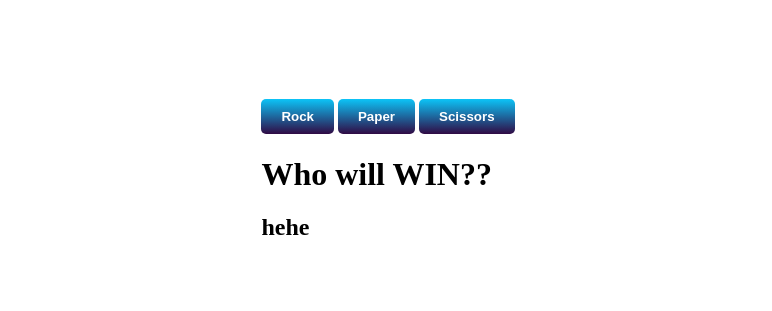
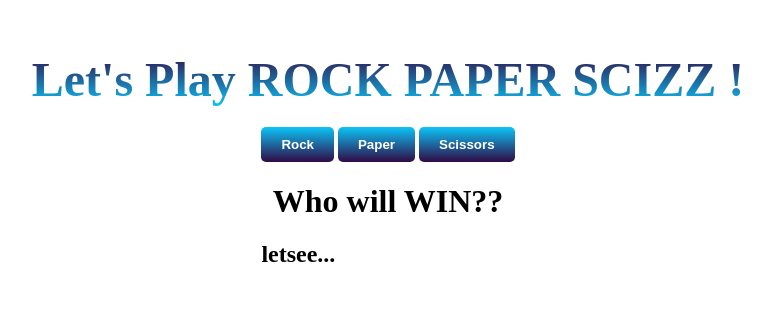
Before and after one commit to SaNitYgRiM/rockPaperSciz, a plain HTML site: page index.html in a window 1280 px wide. Shown: the part 220-531 px from the top of the page, without its empty margins (252-1024 px from the left). Drawn offline with Linux system fonts and the light colour scheme.

Commit message:
added title,changed styles

```diff
--- a/index.html
+++ b/index.html
@@ -5,13 +5,20 @@
   <meta name="viewport" content="width=device-width, initial-scale=1.0">
   <title>Play- Rock Paper Scissors!</title>
   <style>
+    h1{
+      text-align: center;
+    }
     body{
       margin: 0;
       height: 100vh;
       display: flex;
+      flex-direction: column;
       justify-content: center;
       align-items: center;
+      padding: auto;
+
     }
+
     button{
 
 
@@ -30,9 +37,21 @@
       padding: 20px;
 
     }
+    .title{
+
+
+      font-weight: bold;
+      font-size: 3rem;
+      text-align: center;
+      background-image: linear-gradient(360deg, #0cc4f7 0%, #300a44 100%);
+      -webkit-background-clip: text;
+      -webkit-text-fill-color: transparent;
+    }
+
   </style>
 </head>
 <body>
+  <div class="title">Let's Play ROCK PAPER SCIZZ !</div>
   <div class="choice">
   <button class="rock" onclick="
       userChoice = 'rock';
@@ -50,7 +69,7 @@
       game();
   ">Scissors</button>
   <h1>Who will WIN??</h1>
-  <h2>hehe</h2>
+  <h2>letsee...</h2>
 </div>
 
 <script>
```
